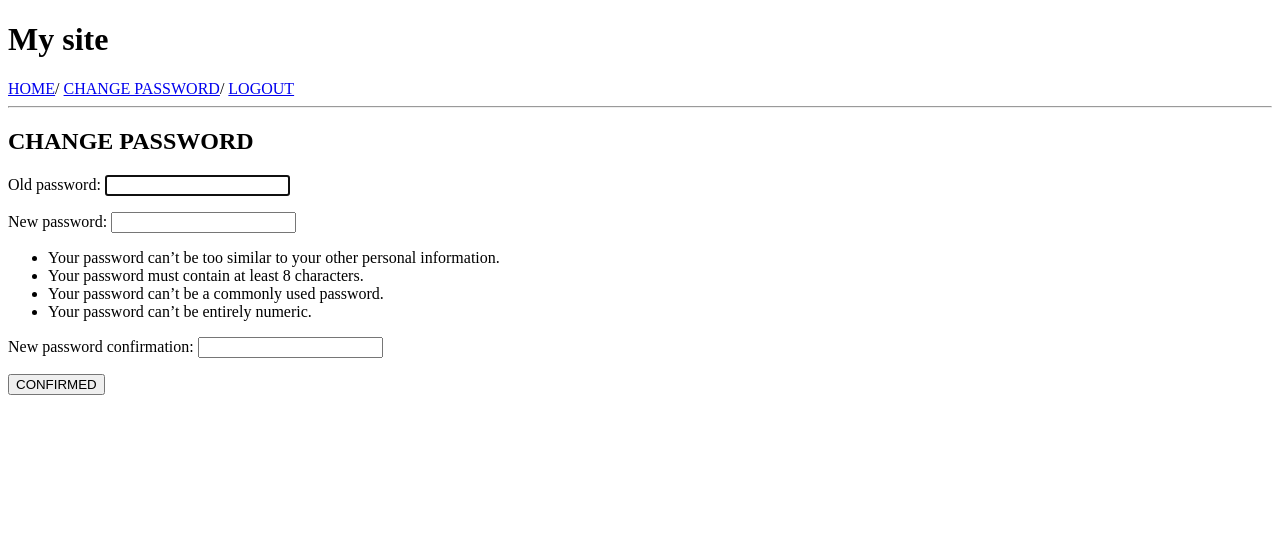
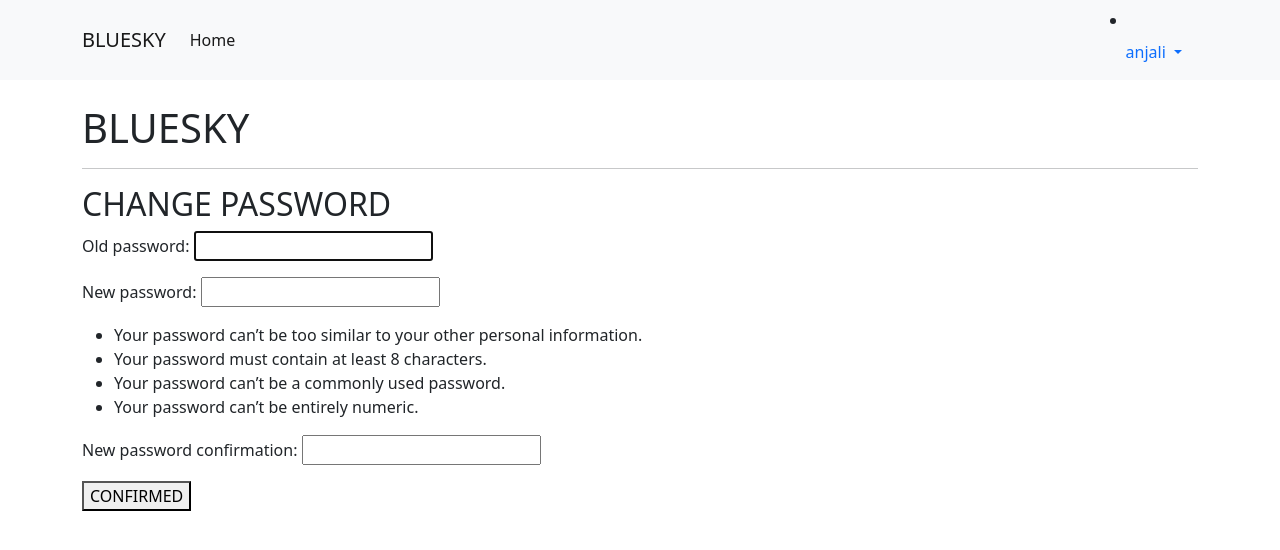
Before and after one commit to Sanidhya2101/social-media-project, a Django app: page /accounts/password_change/ in a window 1280 px wide. Shown: the top 550 px of the page. Run offline with Django 3.2, Linux system fonts and the light colour scheme; a user stored in the database is signed in; parts of the project's set-up code (start-up, migrations or seed data) failed here and were passed over.

Commit message:
Update base.html

```diff
--- a/CSEA_Project/SocialMedia/Templates/base.html
+++ b/CSEA_Project/SocialMedia/Templates/base.html
@@ -1,22 +1,67 @@
 <!doctype html>
-<html>
+<html lang="en">
   <head>
+    <!-- Required meta tags -->
     <meta charset="utf-8">
-        <title>{% block title %}{% endblock %}</title>
+    <meta name="viewport" content="width=device-width, initial-scale=1">
+
+    <!-- Bootstrap CSS -->
+    <link href="https://cdn.jsdelivr.net/npm/bootstrap@5.0.0-beta1/dist/css/bootstrap.min.css" rel="stylesheet" integrity="sha384-giJF6kkoqNQ00vy+HMDP7azOuL0xtbfIcaT9wjKHr8RbDVddVHyTfAAsrekwKmP1" crossorigin="anonymous">
+
+    <title>{% block title %}BLUESKY{% endblock %}</title>
   </head>
   <body>
-        <h1>My site</h1>
 
-        <a href="{% url 'home' %}">HOME</a>/
+    <nav class="navbar navbar-expand-lg navbar-light bg-light mb-4">
+        <div class="container">
+          <a class="navbar-brand" href="#">BLUESKY</a>
+          <button class="navbar-toggler" type="button" data-bs-toggle="collapse" data-bs-target="#navbarSupportedContent" aria-controls="navbarSupportedContent" aria-expanded="false" aria-label="Toggle navigation">
+            <span class="navbar-toggler-icon"></span>
+          </button>
+          <div class="collapse navbar-collapse" id="navbarSupportedContent">
+            <ul class="navbar-nav me-auto mb-2 mb-lg-0">
+              <li class="nav-item">
+                <a class="nav-link active" aria-current="page" href="{% url 'home' %}">Home</a>
+              </li>
+            </ul>
             {% if user.is_authenticated %}
-        <a href="{% url 'password_change' %}">CHANGE PASSWORD</a>/
-        <a href="{% url 'logout' %}">LOGOUT</a>
+            <li class="nav-item dropdown">
+                <a class="nav-link dropdown-toggle" href="#" id="navbarDropdown" role="button" data-bs-toggle="dropdown" aria-expanded="false">
+                  {{ user.username }}
+                </a>
+                <ul class="dropdown-menu" aria-labelledby="navbarDropdown">
+                  <li><a class="dropdown-item" href="{% url 'password_change' %}">CHANGE PASSWORD</a></li>
+                  <li><hr class="dropdown-divider"></li>
+                  <li><a class="dropdown-item" href="{% url 'logout' %}">LOGOUT</a></li>
+                </ul>
+              </li>
             {% else %}
-        <a href="{% url 'signup' %}">Sign up</a>/
-        <a href="{% url 'login' %}">LOGIN</a>/
+            <form class="d-flex">
+                <a href="{% url 'signup' %}" class="btn btn-primary">SIGN UP</a>
+                <a href="{% url 'login' %}" class="btn btn-secondary">LOGIN</a>
+            </form>
             {% endif %}
+          </div>
+        </div>
+      </nav>
+
+      <div class="container">
+      <h1>BLUESKY</h1>
         <hr>
         {% block content %}
         {% endblock %}
+
+        </div>
+        <!-- Optional JavaScript; choose one of the two! -->
+
+    <!-- Option 1: Bootstrap Bundle with Popper -->
+    <script src="https://cdn.jsdelivr.net/npm/bootstrap@5.0.0-beta1/dist/js/bootstrap.bundle.min.js" integrity="sha384-ygbV9kiqUc6oa4msXn9868pTtWMgiQaeYH7/t7LECLbyPA2x65Kgf80OJFdroafW" crossorigin="anonymous"></script>
+
+    <!-- Option 2: Separate Popper and Bootstrap JS -->
+    <!--
+    <script src="https://cdn.jsdelivr.net/npm/@popperjs/core@2.5.4/dist/umd/popper.min.js" integrity="sha384-q2kxQ16AaE6UbzuKqyBE9/u/KzioAlnx2maXQHiDX9d4/zp8Ok3f+M7DPm+Ib6IU" crossorigin="anonymous"></script>
+    <script src="https://cdn.jsdelivr.net/npm/bootstrap@5.0.0-beta1/dist/js/bootstrap.min.js" integrity="sha384-pQQkAEnwaBkjpqZ8RU1fF1AKtTcHJwFl3pblpTlHXybJjHpMYo79HY3hIi4NKxyj" crossorigin="anonymous"></script>
+    -->
+
   </body>
 </html>
```
Lines whose indentation alone changed are shown as unchanged.
